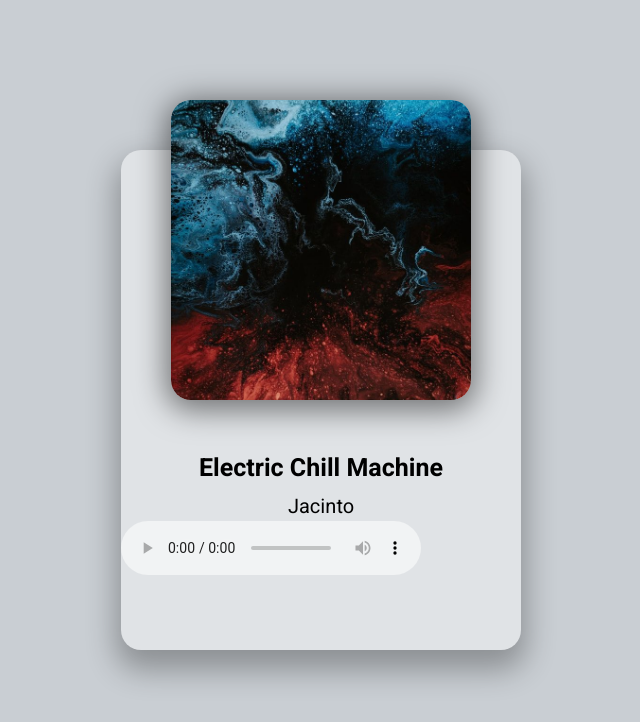
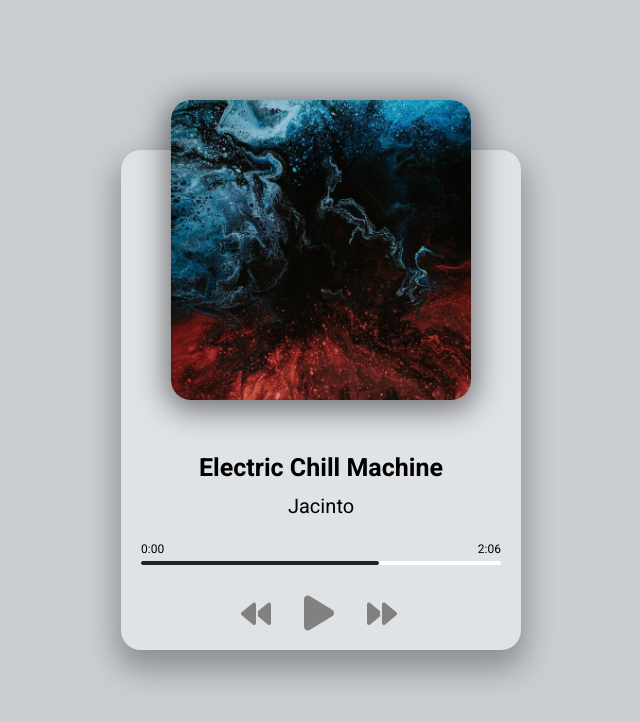
Before and after one commit to LeslieLopez25/music-player, a plain HTML site: page index.html in a window 1280 px wide. Shown: the whole page, without its empty margins (319-959 px from the left). Drawn offline with Linux system fonts and the light colour scheme.

Commit message:
Added control buttons and css sytles

```diff
--- a/index.html
+++ b/index.html
@@ -6,7 +6,7 @@
     <meta name="viewport" content="width=device-width, initial-scale=1.0">
     <title>Music Player</title>
     <link rel="icon" type="image/png" href="favicon.png">
-    <link rel="stylesheet" href="https://cdnjs.cloudflare.com/ajax/libs/font-awesome/5.10.2/css/all.min.css" />
+    <script src="https://kit.fontawesome.com/a585b45142.js" crossorigin="anonymous"></script>
     <link rel="stylesheet" href="style.css">
 </head>
 
@@ -18,7 +18,21 @@
         </div>
         <h2 id="title">Electric Chill Machine</h2>
         <h3 id="artist">Jacinto</h3>
-        <audio src="music/jacinto-1.mp3" controls></audio>
+        <audio src="music/jacinto-1.mp3"></audio>
+        <!-- PROGRESS -->
+        <div class="progress-container" id="progress-container">
+            <div class="progress" id="progress"></div>
+            <div class="duration-wrapper">
+                <span id="current-time">0:00</span>
+                <span id="duration">2:06</span>
+            </div>
+        </div>
+        <!-- CONTROLS -->
+        <div class="player-controls">
+            <i class="fas fa-backward" id="prev" title="Previous"></i>
+            <i class="fas fa-play main-button" id="play" title="Play"></i>
+            <i class="fas fa-forward" id="next" title="Next"></i>
+        </div>
     </div>
     <!-- Script -->
     <script src="script.js"></script>
--- a/style.css
+++ b/style.css
@@ -94,10 +94,13 @@ h3 {
   font-size: 30px;
   color: rgb(129, 129, 129);
   margin-right: 30px;
-
+  cursor: pointer;
+  user-select: none;
 }
 
-
+.fas:hover {
+  filter: brightness(80%);
+}
 
 .main-button {
   font-size: 40px;
```
